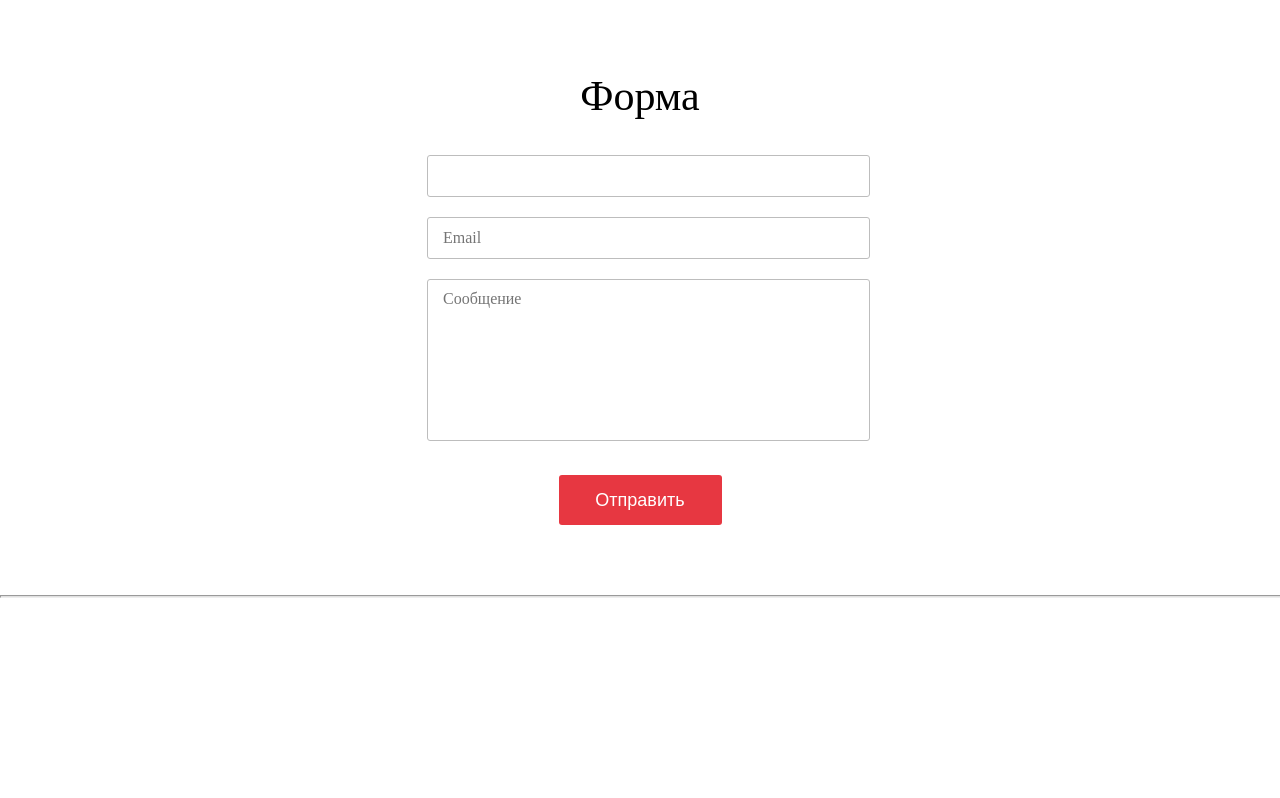
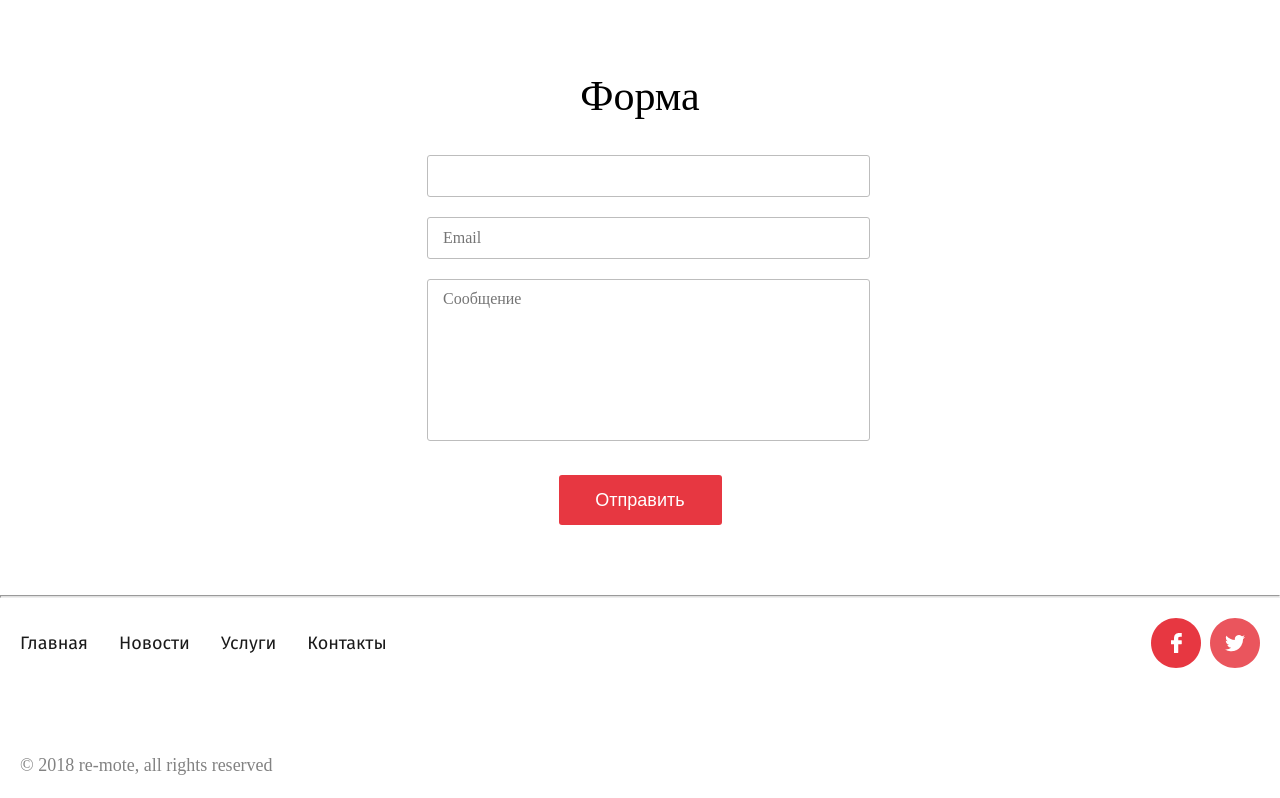
Before and after one commit to DogsRulesAllTime/front_1, a plain HTML site: page main.html in a window 1280 px wide. Shown: the part 2161-2959 px from the top of the page. Before the commit the page ends 2759 px from the top, so only its background shows below. Drawn offline with nearby package versions, Linux system fonts and the light colour scheme.

Commit message:
'footer'

```diff
--- a/css/style.css
+++ b/css/style.css
@@ -1,4 +1,5 @@
 /* @import '../plugins/jquery.fancybox.css'; */
+
 * {
     padding: 0;
     margin: 0;
@@ -170,6 +171,7 @@
     flex-wrap: wrap;
     justify-content: space-around;
 } */
+
 .galery a {
     padding-left: 15px;
     padding-right: 15px;
@@ -180,6 +182,7 @@
     height: 200px;
     background-image: url('../img/picture.png');
 } */
+
 .slick-arrow {
     width: 20px;
     height: 20px;
@@ -214,16 +217,68 @@
     resize: none;
 }
 
-.button__form-button{
+.button__form-button {
     margin-bottom: 70px;
 }
 
-.footer{
-    width: 1366px;
-
+.footer {
+    max-width: 1366px;
 }
 
-.footer__hr{
+.footer__hr {
     height: 1px;
     background-color: #e0e0e0;
 }
+
+/* .footer__nav{
+    max-width: 1336px;
+} */
+
+.footer__nav {
+    display: flex;
+    flex-wrap: wrap;
+    justify-content: space-between;
+    margin-bottom: 83px;
+}
+
+.footer__menu {
+    margin-left: 20px;
+}
+
+.footer__menu ul {
+    padding-top: 34px;
+}
+
+.footer__menu li {
+    display: inline;
+    margin-right: 27px;
+}
+
+.footer__menu li a {
+    text-decoration: none;
+    font-family: "Fira Sans";
+    font-size: 18px;
+    font-weight: 500;
+    color: #1a1a1a;
+}
+
+.footer__icons {
+    margin-right: 20px;
+    padding-top: 20px;
+}
+
+.footer__icon {
+    width: 50px;
+    height: 50px;
+    margin-left: 5px;
+}
+
+.footer__copyright {
+    text-align: left;
+    margin-left: 20px;
+    color: #828282;
+    font-family: "Fira Sans Light";
+    font-size: 18px;
+    font-weight: 300;
+    padding-bottom: 22px;
+}
--- a/main.html
+++ b/main.html
@@ -124,8 +124,25 @@
   </div>
   <div class="footer center__screen">
     <hr class="footer__hr">
+    <div class="footer__nav  center__screen">
+      <div class="footer__menu">
+        <ul>
+          <li><a href="#">Главная</a></li>
+          <li><a href="#">Новости</a></li>
+          <li><a href="#">Услуги</a></li>
+          <li><a href="#">Контакты</a></li>
+        </ul>
+      </div>
+      <div class="footer__icons">
+        <a href="#" ><img src="img/fcb.png" alt="" class="footer__icon"></a>
+        <a href="#" ><img src="img/twt.png" alt="" class="footer__icon"></a>
+      </div>
+    </div>
+    <div class="footer__copyright">
+      © 2018 re-mote, all rights reserved
+    </div>
+  </div>
 
-  </div>
 
   <!-- SCRIPTS -->
   <script src="https://ajax.googleapis.com/ajax/libs/jquery/3.3.1/jquery.min.js"></script>
```
Also changed, not shown: img/fcb.png (added), img/twt.png (added).
